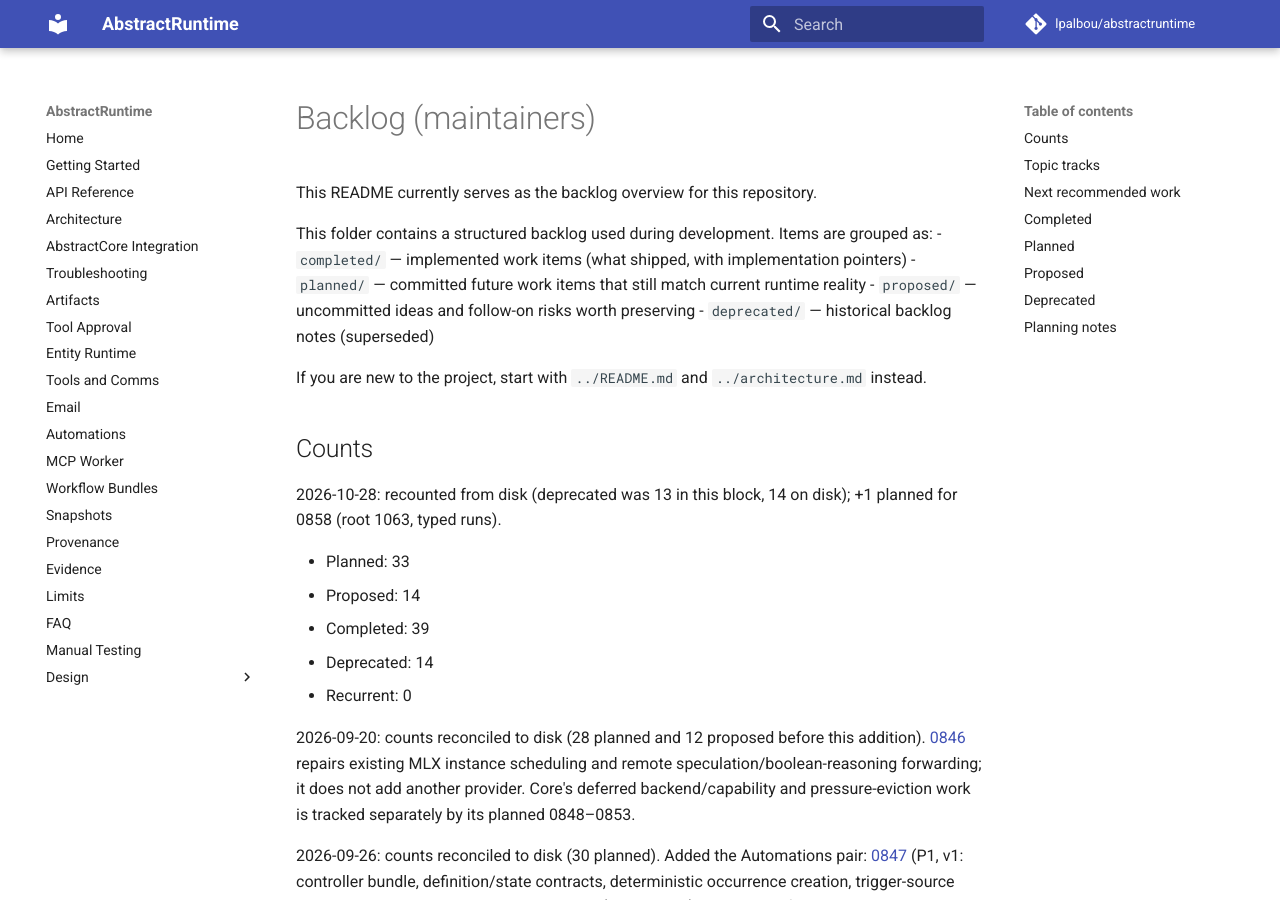
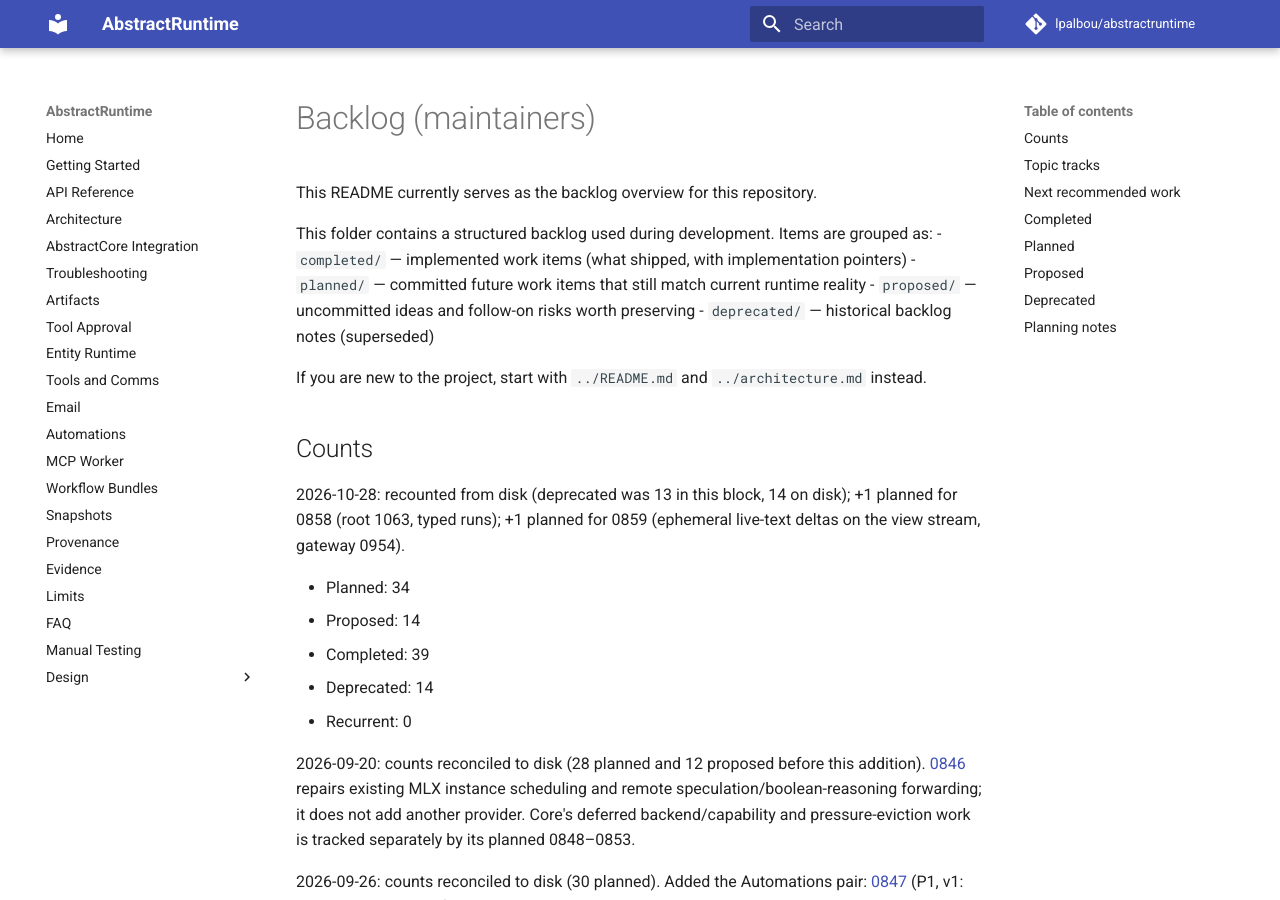
Before and after one commit to lpalbou/AbstractRuntime, an MkDocs documentation site: the page built from docs/backlog/README.md, in a window 1280 px wide and 900 px high. Built offline with MkDocs 1.6.1 and Material for MkDocs 9.7.7, drawn with Linux system fonts in a browser that asks for light colours; comment, search, counter and statistics services are not loaded; some of the changed text lies outside the part shown.

Commit message:
Backlog 0859: ephemeral live-text deltas on the replay view, ignored by the reducer

```diff
--- a/docs/backlog/README.md
+++ b/docs/backlog/README.md
@@ -12,9 +12,9 @@
 
 ## Counts
 
-2026-10-28: recounted from disk (deprecated was 13 in this block, 14 on disk); +1 planned for 0858 (root 1063, typed runs).
+2026-10-28: recounted from disk (deprecated was 13 in this block, 14 on disk); +1 planned for 0858 (root 1063, typed runs); +1 planned for 0859 (ephemeral live-text deltas on the view stream, gateway 0954).
 
-- Planned: 33
+- Planned: 34
 - Proposed: 14
 - Completed: 39
 - Deprecated: 14
@@ -152,6 +152,7 @@
 | 0854 | `planned/0854_replay_view.md` (P0; abstractruntime 0.14.0 carries the reducer, the durable per-run `seq` cursor and the conformance cases; gateway routes and client migration remain; ADR 0010) |
 | 0857 | `planned/0857_entity_direct_memory_writes_provenance.md` (P2; entity memory written outside any effect: world models, tending, night passes; follows 0856) |
 | 0858 | `planned/0858_typed_runs_run_type_stamped_at_start.md` (P1; one `run_type` + `origin.surface` stamped at start, indexed, in `replay_view_v1`; root 1063, gateway 0951) |
+| 0859 | `planned/0859_replay_view_ephemeral_text_deltas.md` (P1; live token text on `/view/stream` as ephemeral `text` deltas the reducer ignores; gateway 0954; regression found by the Assistant desktop migration) |
 | 0044 | `planned/runtime_systemic_reliability/0044_meta_analysis_record.md` (track source record) |
 | 0045 | `planned/runtime_systemic_reliability/0045_crash_replay_harness_and_ordering_invariant.md` |
 | 0046 | `planned/runtime_systemic_reliability/0046_per_run_driver_exclusion.md` |
```
Also changed, not shown: docs/backlog/planned/0859_replay_view_ephemeral_text_deltas.md (added, +27 -0 lines).
